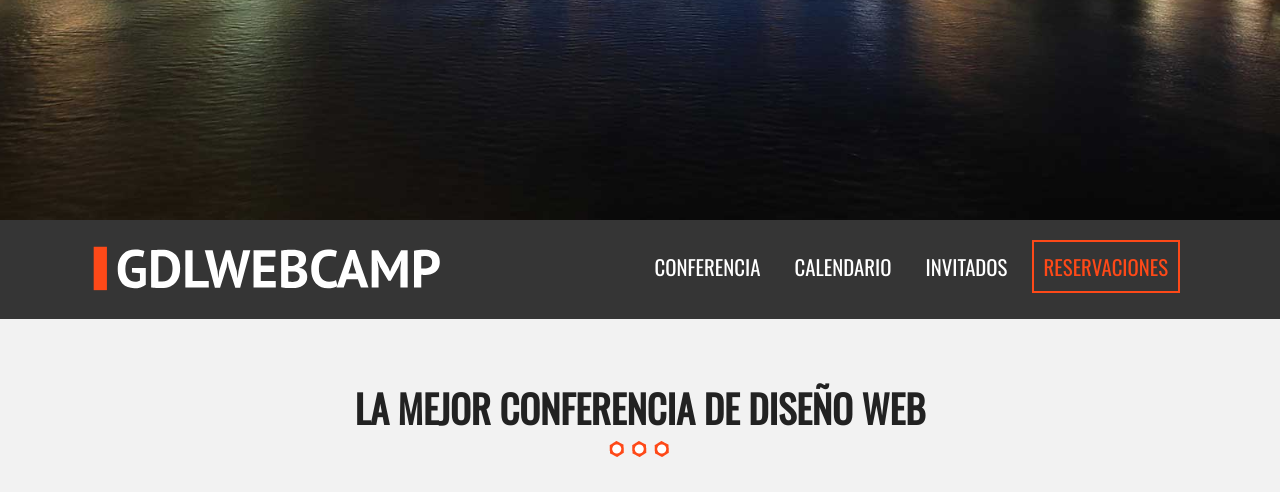
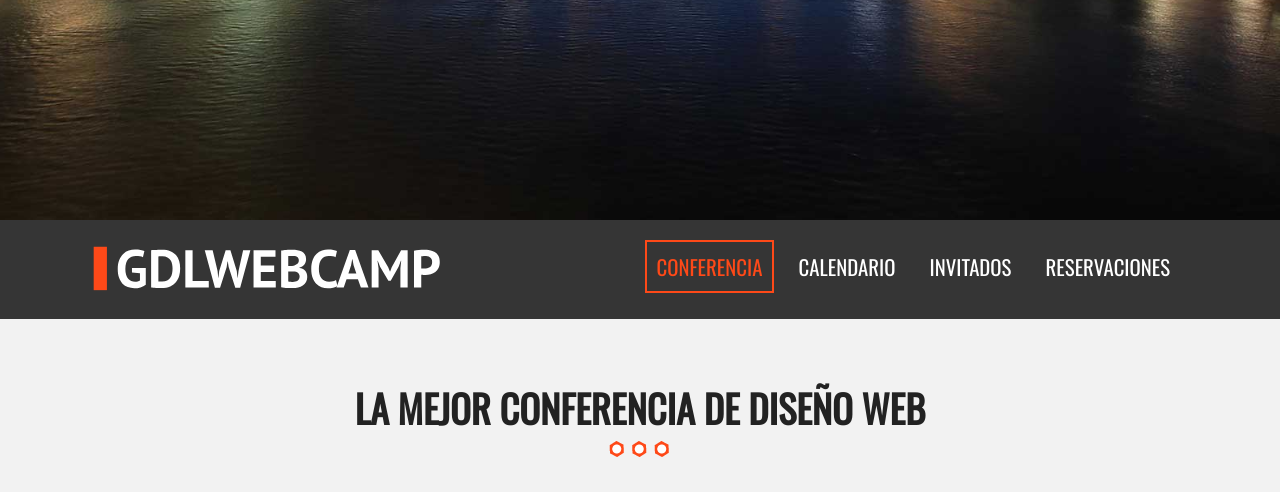
Before and after one commit to marvinsteb/ProyectoConferencias, a PHP site: page /conferencia.html in a window 1280 px wide. Shown: the part 580-1072 px from the top of the page. Run offline with PHP 8.4, Linux system fonts and the light colour scheme; some libraries are stand-ins or nearby versions.

Commit message:
agregando clase activo al menu de navegacion

```diff
--- a/conferencia.html
+++ b/conferencia.html
@@ -26,7 +26,7 @@
     <meta name="theme-color" content="#fafafa" />
   </head>
 
-  <body>
+  <body class="conferencia">
     <!--[if IE]>
       <p class="browserupgrade">
         You are using an <strong>outdated</strong> browser. Please
@@ -77,7 +77,7 @@
         </div>
         <!-- menu movil -->
         <nav class="navegacion-principal clearfix">
-          <a href="#">Conferencia</a>
+          <a href="conferencia.html" class="activo">Conferencia</a>
           <a href="#">Calendario</a>
           <a href="#">Invitados</a>
           <a href="registro.html">Reservaciones</a>
--- a/css/main.css
+++ b/css/main.css
@@ -322,7 +322,7 @@ nav.navegacion-principal a {
 nav.navegacion-principal a:hover {
   background-color: #fe4918;
 }
-nav.navegacion-principal a:last-child {
+nav.navegacion-principal a.activo {
   border: 2px solid #fe4918;
   color: #fe4918;
 }
--- a/registro.html
+++ b/registro.html
@@ -72,10 +72,10 @@
         </div>
         <!-- menu movil -->
         <nav class="navegacion-principal clearfix">
-          <a href="#">Conferencia</a>
+          <a href="conferencia.html">Conferencia</a>
           <a href="#">Calendario</a>
           <a href="#">Invitados</a>
-          <a href="#">Reservaciones</a>
+          <a href="#" class="activo">Reservaciones</a>
         </nav>
       </div>
       <!-- .contenedor -->
```
